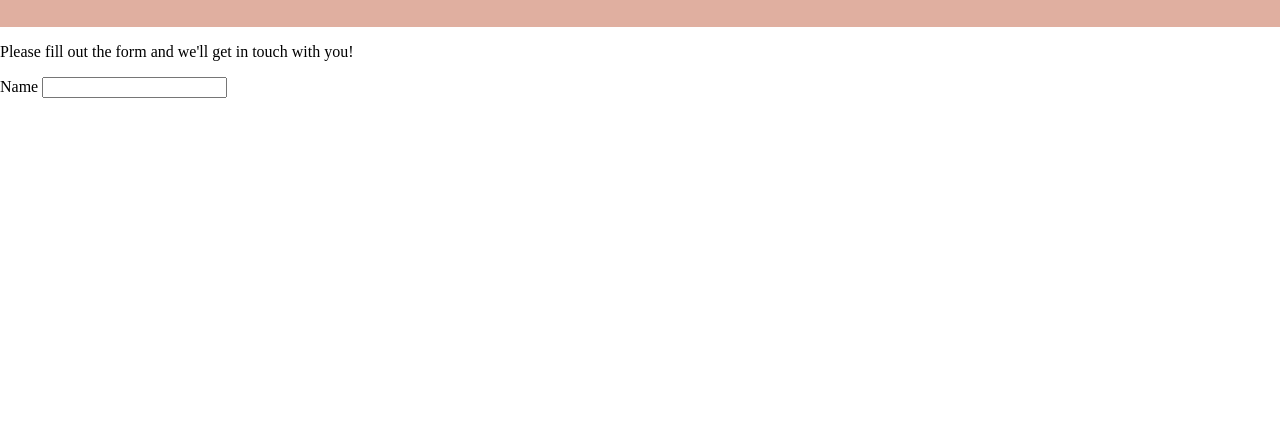
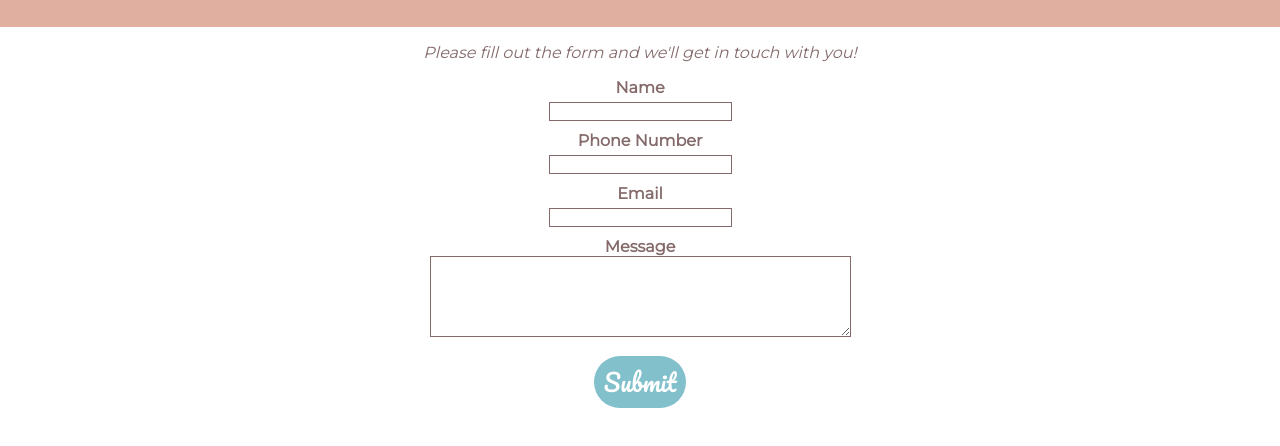
Before and after one commit to Theosaurus-Rex/Cats-Cakes, a plain HTML site: page pages/contact.html in a window 1280 px wide. Shown: the part 118-564 px from the top of the page. Drawn offline with Linux system fonts and the light colour scheme.

Commit message:
finished contact form

```diff
--- a/css/style.css
+++ b/css/style.css
@@ -7,6 +7,7 @@
   align-items: center;
   justify-content: space-between;
   padding: 20px;
+  margin: 0;
 }
 
 .nav-bar a {
@@ -103,7 +104,7 @@ body {
     text-align: center;
     color: #846A6A;
     font-size: 130%;
-    margin: 30px;
+    margin: 80px 10px 10px 10px;
     max-width: 60%;
 }
 
@@ -112,6 +113,52 @@ img {
     border-radius: 10px;
 }
 
+.contact-page {
+    text-align: center;
+}
+
+.contact-page p {
+    font-family: 'Montserrat', sans-serif;
+    color: #846A6A;
+    font-style: italic;
+}
+
+label {
+    margin-top: 10px;
+    font-family: 'Montserrat', sans-serif;
+    color: #846A6A;
+    font-weight: bold;
+}
+
+input {
+    margin: 5px 10px 10px 10px;
+    border: 1px solid #846A6A;
+}
+
+textarea {
+    border: 1px solid #846A6A;
+}
+
+button {
+    color: white;
+    padding: 5px 10px 5px 10px;
+    font-family: 'Pacifico', cursive;
+    font-weight: 100;
+    font-size: 150%;
+    background-color: #82C0CC;
+    border-radius: 30px;
+    margin: 15px;
+    transition: background-color 0.7s;
+    border: none;
+}
+
+button:hover {
+    background-color: #489FB5;
+}
+
+
+
+
 /* For Tablet View */
 
 @media screen and (max-width: 900px) {
@@ -119,6 +166,7 @@ img {
         flex-direction: column-reverse;
         flex-wrap: wrap;
         justify-content: space-around;
+        width: 100%;
     }
     .nav-bar a {
         margin: 0;
@@ -126,6 +174,7 @@ img {
     .about {
         display: flex;
         flex-direction: column;
+        justify-content: center;
 
     }
     .about img {
@@ -135,22 +184,33 @@ img {
     .about p {
         align-self: center;
         min-width: 80%;
+        margin: 10px;
+
+
     }
+
+
+
 }
 
 /* For Mobile View */
 
-@media screen and (max-width: 400px) {
+@media screen and (max-width: 500px) {
   .nav-bar {
     flex-direction: column-reverse;
     flex-wrap: wrap;
     justify-content: space-around;
-    width: 100%;
+    min-width: 100%;
+
   }
 
   .nav-bar a {
       margin: 0;
       font-size: 100%;
+  }
+
+  .nav-bar h1 {
+      font-size: 130%;
   }
 
   .products-content {
@@ -168,6 +228,10 @@ img {
 
 .about p {
     align-self: center;
-    min-width: 80%
+    min-width: 80%;
+    margin: 10px;
 }
+
+
+
 }
--- a/pages/contact.html
+++ b/pages/contact.html
@@ -20,13 +20,21 @@
       </nav>
     </div>
 
+<div class="contact-page">
     <p>Please fill out the form and we'll get in touch with you!</p>
-    <form>
-        <label>Name</label>
-        <input type="text">
+    <form class=contact-form>
+        <label>Name</label><br>
+        <input type="text"><br>
+        <label>Phone Number</label><br>
+        <input type="text"><br>
+        <label>Email</label><br>
+        <input type="text"><br>
+        <label>Message</label><br>
+        <textarea cols="50" rows="5"></textarea><br>
+        <button>Submit</button>
 
 
     </form>
   </body>
-
+</div>
 </html>
```
